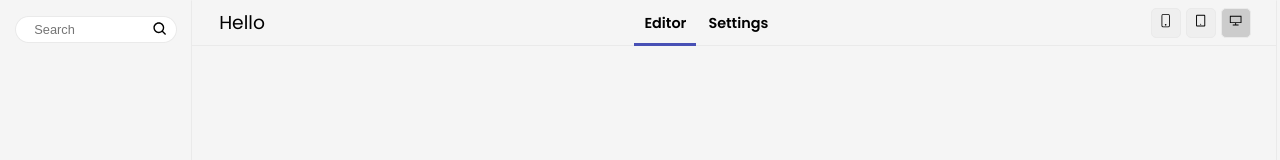
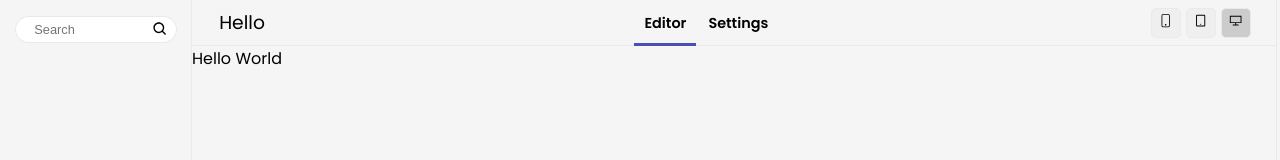
Before and after one commit to jo372/authoring-system-react, a React (Create React App) app: page / in a window 1280 px wide. Shown: the top 160 px of the page. Built offline with nearby package versions, Linux system fonts and the light colour scheme.

Commit message:
updated to include the new preview window as well as added functionality to device preview buttons which control the width of the preview window.

```diff
--- a/src/App.tsx
+++ b/src/App.tsx
@@ -1,5 +1,5 @@
 import React, { useEffect, useState } from 'react';
-import DevicePreviewButton from './components/device-preview-button/DevicePreviewButton';
+import DevicePreviewButton, { PreviewDeviceTypes } from './components/device-preview-button/DevicePreviewButton';
 import CollapisbleMenu from './components/menus/collapsible_menu/CollapsibleMenu';
 import Modal from './components/modal/Modal';
 import Navbar from './components/navbar/Navbar';
@@ -8,6 +8,12 @@ import Text from './components/text/Text';
 
 function App() {
   const [currentPreviewingDevice, setCurrentPreviewDevice] = useState<HTMLElement | null>(null);
+
+  const previewDevices : Record<PreviewDeviceTypes, string> = {
+    desktop: '100%',
+    tablet: '768px',
+    mobile: '375px',
+  };
 
   const onDevicePreviewButtonClick = (event: React.MouseEvent<HTMLButtonElement, MouseEvent>) => {
     if (currentPreviewingDevice) {
@@ -18,6 +24,9 @@ function App() {
     target.classList.add('active');
 
     setCurrentPreviewDevice(target);
+
+    const previewWindow = document.getElementById('preview-window') as HTMLDivElement;
+    previewWindow.style.maxWidth = previewDevices[target.getAttribute('data-type') as PreviewDeviceTypes];
   };
 
   useEffect(() => {
@@ -50,6 +59,11 @@ function App() {
               <DevicePreviewButton onClick={onDevicePreviewButtonClick} isActive />
             </div>
           </Navbar>
+          <div className="main__preview__container">
+            <div id="preview-window" className="main__preview__container__inner">
+              <span>Hello World</span>
+            </div>
+          </div>
         </div>
       </div>
       <CollapisbleMenu position="right" closedByDefault>
```
